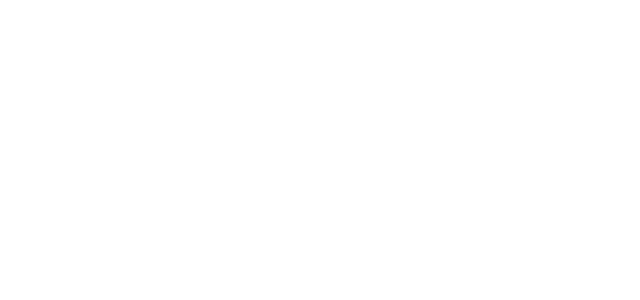
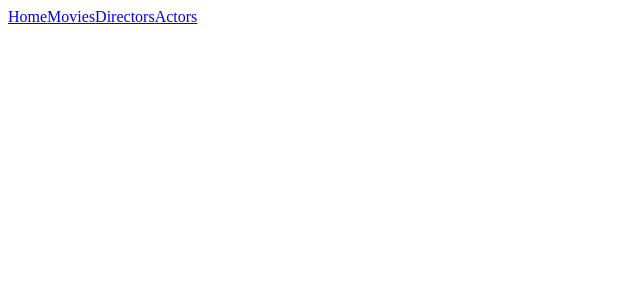
Before and after one commit to javier901/react-hooks-react-router-routes-lab, a React (Create React App) app: page /actors in a window 1280 px wide. Shown: the top 300 px of the page, without its empty margins (0-640 px from the left). Built offline with nearby package versions, Linux system fonts and the light colour scheme.

Commit message:
passing new NavBar tests

```diff
--- a/src/components/NavBar.js
+++ b/src/components/NavBar.js
@@ -1,7 +1,15 @@
 import React from 'react';
+import { NavLink } from 'react-router-dom';
 
 const NavBar = () => {
-  return <div></div>;
+  return (
+    <div className="navbar">
+      <NavLink to="/">Home</NavLink>
+      <NavLink to="/movies">Movies</NavLink>
+      <NavLink to="/directors">Directors</NavLink>
+      <NavLink to="/actors">Actors</NavLink>
+    </div>
+  );
 };
 
 export default NavBar;
```
